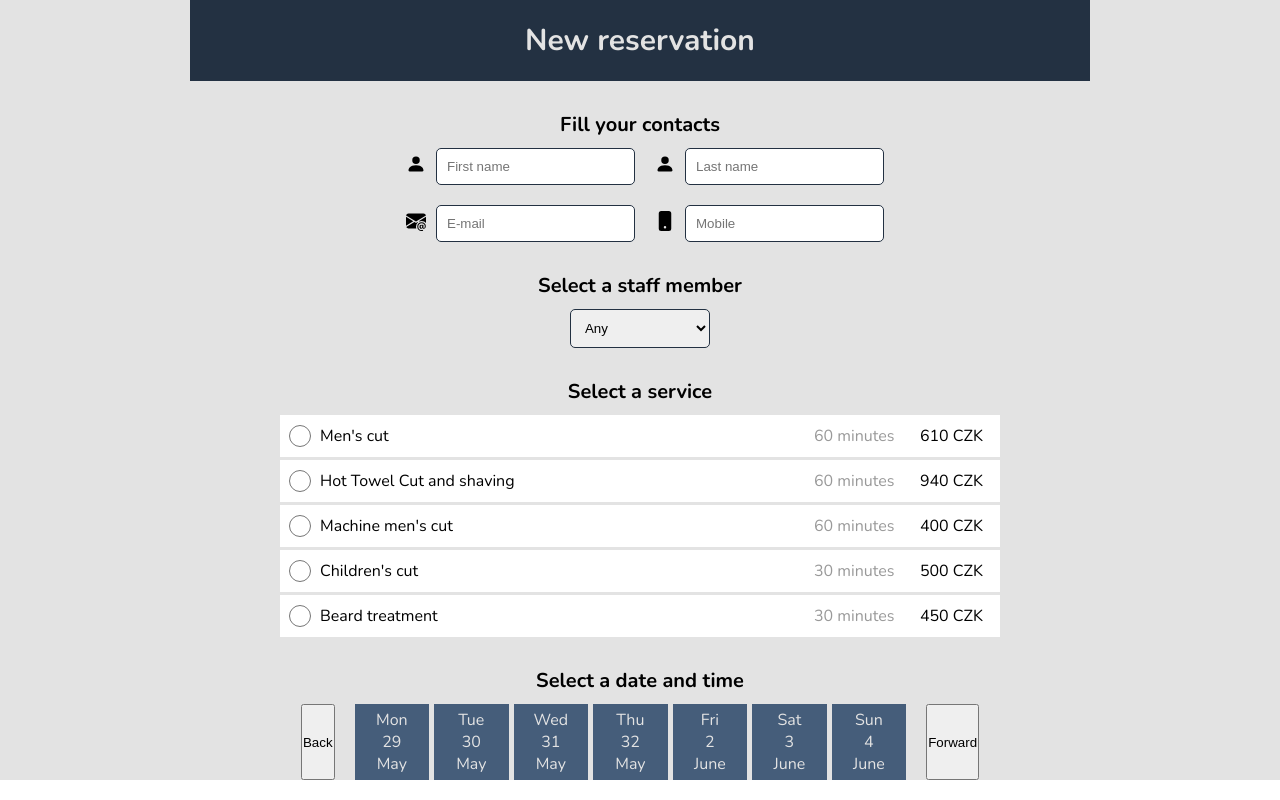
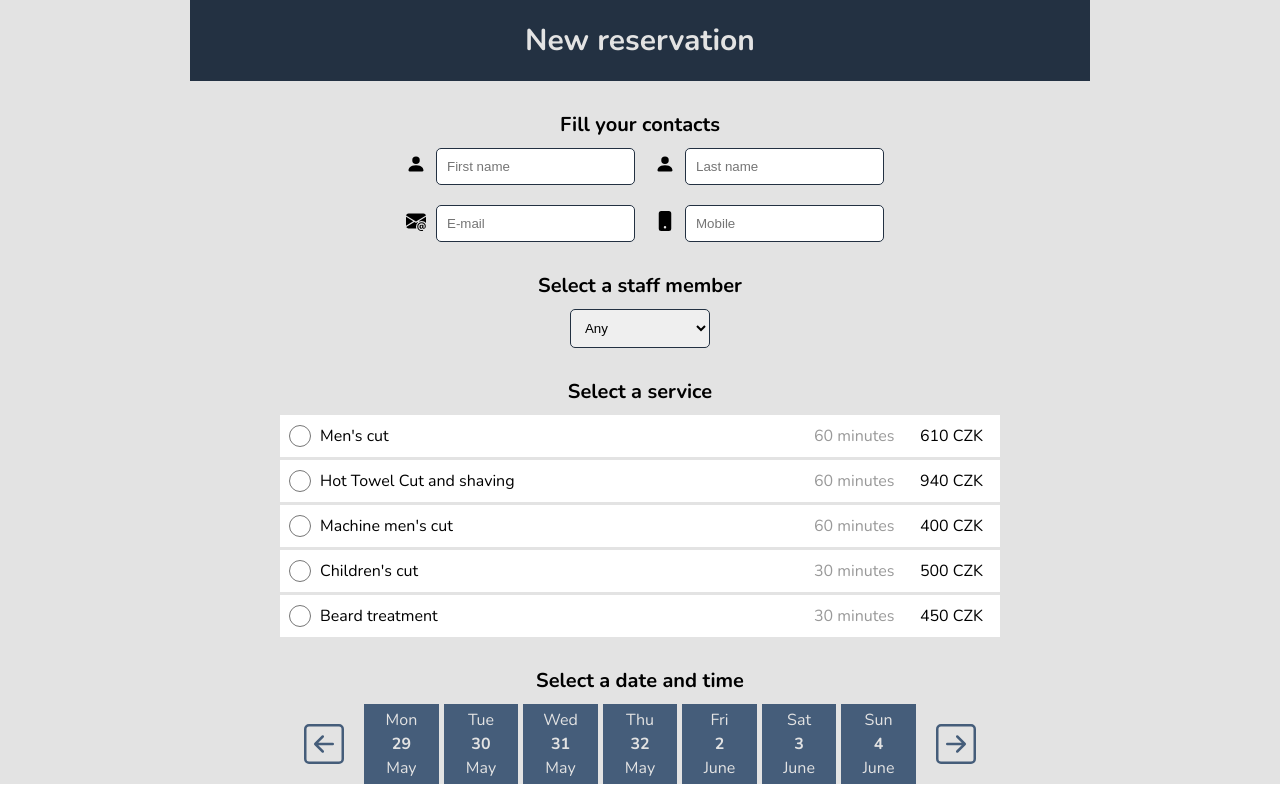
Before and after one commit to KarelSmola/reservation-system, a React (Create React App) app: page / in a window 1280 px wide. Built offline with nearby package versions, Linux system fonts and the light colour scheme.

Commit message:
Some styles to Slot component added. Arrow buttons added.

```diff
--- a/src/components/Slots.js
+++ b/src/components/Slots.js
@@ -1,7 +1,5 @@
 import React, { useState } from "react";
-
-const Slots = () => {
-  const [newDate, setNewDate] = useState(new Date());
+import { LeftArrow, RightArrow } from "./UI/Icons/Icons";
 
 const weekdays = ["Mon", "Tue", "Wed", "Thu", "Fri", "Sat", "Sun"];
 const month = [
@@ -18,6 +16,9 @@ const Slots = () => {
   "November",
   "December",
 ];
+
+const Slots = () => {
+  const [newDate, setNewDate] = useState(new Date());
 
   let currentDay = new Date(
     newDate.getFullYear(),
@@ -46,28 +47,24 @@ const Slots = () => {
     currentDays.push(calenderDay);
   }
 
-  const previousWeek = () => {};
-
-  const nextWeek = () => {};
-
   return (
     <div className="slots">
       <h2 className="slots__title">Select a date and time</h2>
       <div className="slots__content-wrap">
-        <button className="slots__switch-week-btn" onClick={previousWeek}>
-          Back
+        <button className="slots__switch-week-btn slots__switch-week-btn--previous">
+          <LeftArrow />
         </button>
         <ul className="slots__week-slots">
           {currentDays.map((day) => (
             <li className="slots__day-slot-wrap">
-              <p className="slots__week-day">{day.weekDay}</p>
-              <p className="slots__week-day">{day.day}</p>
-              <p className="slots__week-day">{day.month}</p>
+              <p className="slots__week-day-item">{day.weekDay}</p>
+              <p className="slots__week-day-item">{day.day}</p>
+              <p className="slots__week-day-item">{day.month}</p>
             </li>
           ))}
         </ul>
-        <button className="slots__switch-week-btn" onClick={nextWeek}>
-          Forward
+        <button className="slots__switch-week-btn slots__switch-week-btn--next">
+          <RightArrow />
         </button>
       </div>
     </div>
--- a/src/components/UI/Icons/Icons.js
+++ b/src/components/UI/Icons/Icons.js
@@ -1,6 +1,12 @@
-import { BsPersonFill, BsEnvelopeAtFill, BsPhoneFill } from "react-icons/bs";
+import React from "react";
 
-import React from "react";
+import {
+  BsPersonFill,
+  BsEnvelopeAtFill,
+  BsPhoneFill,
+  BsArrowLeftSquare,
+  BsArrowRightSquare,
+} from "react-icons/bs";
 
 export const Person = (props) => {
   return <BsPersonFill className={`icon-general ${props.className}`} />;
@@ -13,3 +19,11 @@ export const Envelope = (props) => {
 export const Mobile = (props) => {
   return <BsPhoneFill className={`icon-general ${props.className}`} />;
 };
+
+export const LeftArrow = (props) => {
+  return <BsArrowLeftSquare className={`icon-general ${props.className}`} />;
+};
+
+export const RightArrow = (props) => {
+  return <BsArrowRightSquare className={`icon-general ${props.className}`} />;
+};
--- a/src/sass/components/_slots.scss
+++ b/src/sass/components/_slots.scss
@@ -8,10 +8,31 @@
   &__content-wrap {
     display: grid;
     grid-template-columns: auto 5fr auto;
+    align-items: center;
     gap: 2rem;
   }
 
   &__switch-week-btn {
+    display: grid;
+    align-items: center;
+    border: none;
+    background-color: transparent;
+
+    // &--previous {
+    // }
+    // &--next {
+    // }
+  }
+
+  &__switch-week-btn svg {
+    font-size: 4rem;
+    color: $color-second;
+  }
+
+  &__switch-week-btn:hover svg {
+    cursor: pointer;
+    color: $color-first;
+    transform: scale(1.05);
   }
 
   &__week-slots {
@@ -24,19 +45,18 @@
   &__day-slot-wrap {
     display: grid;
     justify-items: center;
+    gap: 0.2rem;
     padding: 0.5rem 2rem;
     background-color: $color-second;
     color: $color-fourth;
     font-size: $font-size-normal;
   }
 
-  &__week-day {
+  &__week-day-item:nth-child(2) {
+    font-weight: 700;
   }
 
   &__date {
     font-weight: $font-weight-bold;
   }
-
-  &__forward-btn {
-  }
 }
```
Lines whose indentation alone changed are shown as unchanged.
